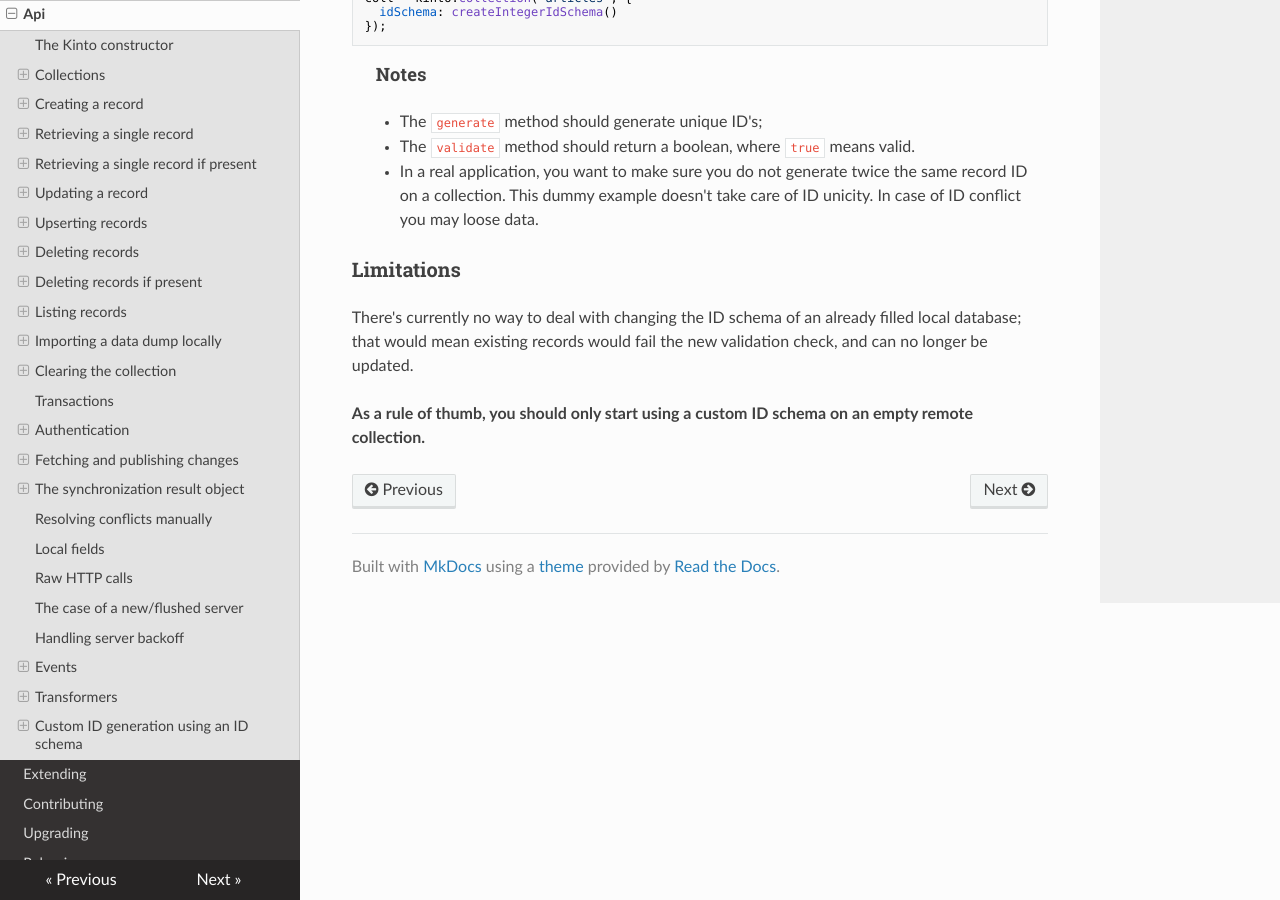
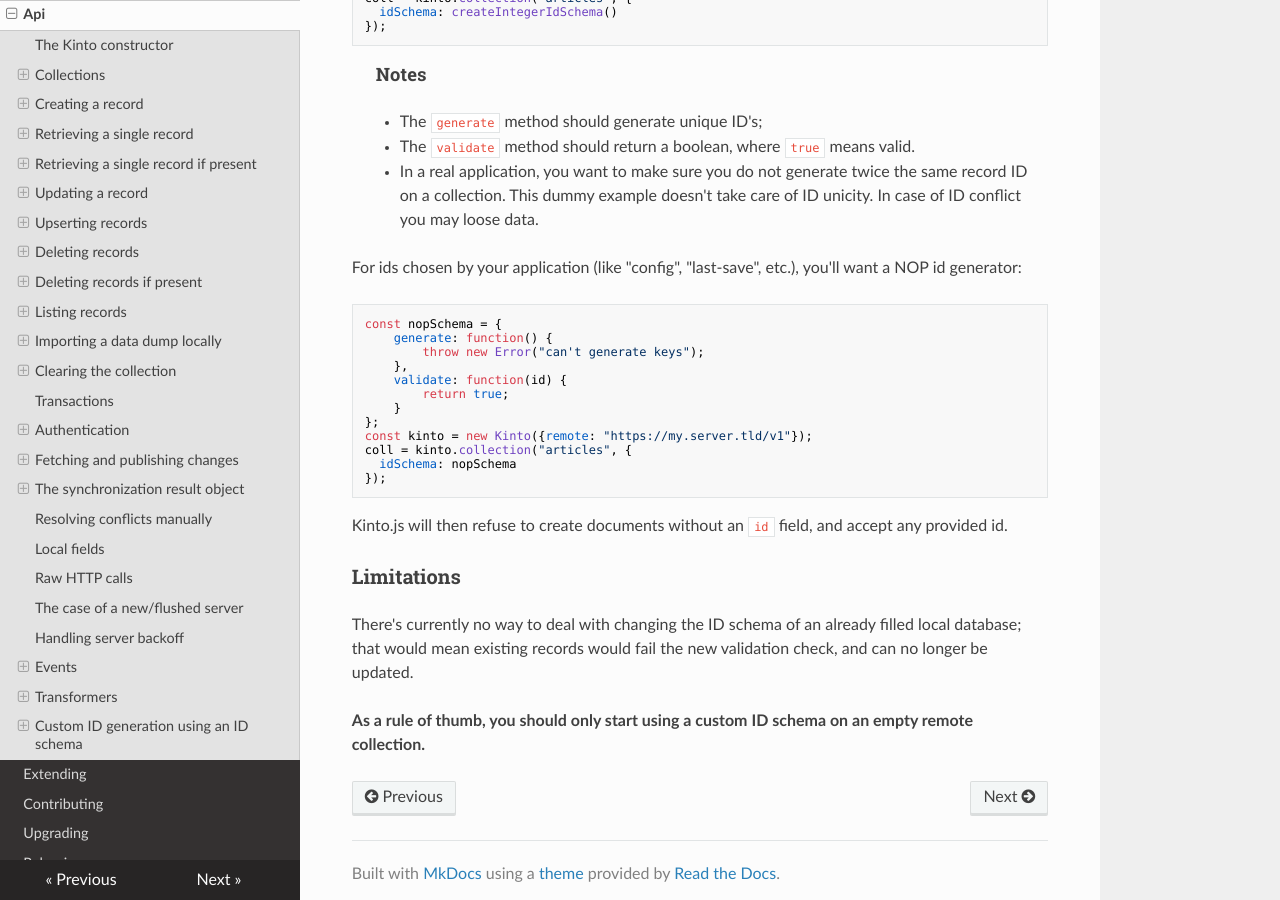
Before and after one commit to Kinto/kinto.js, an MkDocs documentation site: the page built from docs/api.md, in a window 1280 px wide and 900 px high, scrolled down 20997 px. Built offline with MkDocs 1.6.1, drawn with Linux system fonts in a browser that asks for light colours; nearby versions of some CDN libraries; old or Windows-style settings are respelled for this version of MkDocs.

Commit message:
doc: NOP idSchema example (#533)
* doc: NOP idSchema example

* doc: nopSchema example add missing semicolon

````diff
--- a/docs/api.md
+++ b/docs/api.md
@@ -977,6 +977,24 @@ coll = kinto.collection("articles", {
 > - The `validate` method should return a boolean, where `true` means valid.
 > - In a real application, you want to make sure you do not generate twice the same record ID on a collection. This dummy example doesn't take care of ID unicity. In case of ID conflict you may loose data.
 
+For ids chosen by your application (like "config", "last-save", etc.), you'll want a NOP id generator:
+```js
+const nopSchema = {
+    generate: function() {
+        throw new Error("can't generate keys");
+    },
+    validate: function(id) {
+        return true;
+    }
+};
+const kinto = new Kinto({remote: "https://my.server.tld/v1"});
+coll = kinto.collection("articles", {
+  idSchema: nopSchema
+});
+```
+
+Kinto.js will then refuse to create documents without an `id` field, and accept any provided id.
+
 ### Limitations
 
 There's currently no way to deal with changing the ID schema of an already filled local database; that would mean existing records would fail the new validation check, and can no longer be updated.
````
